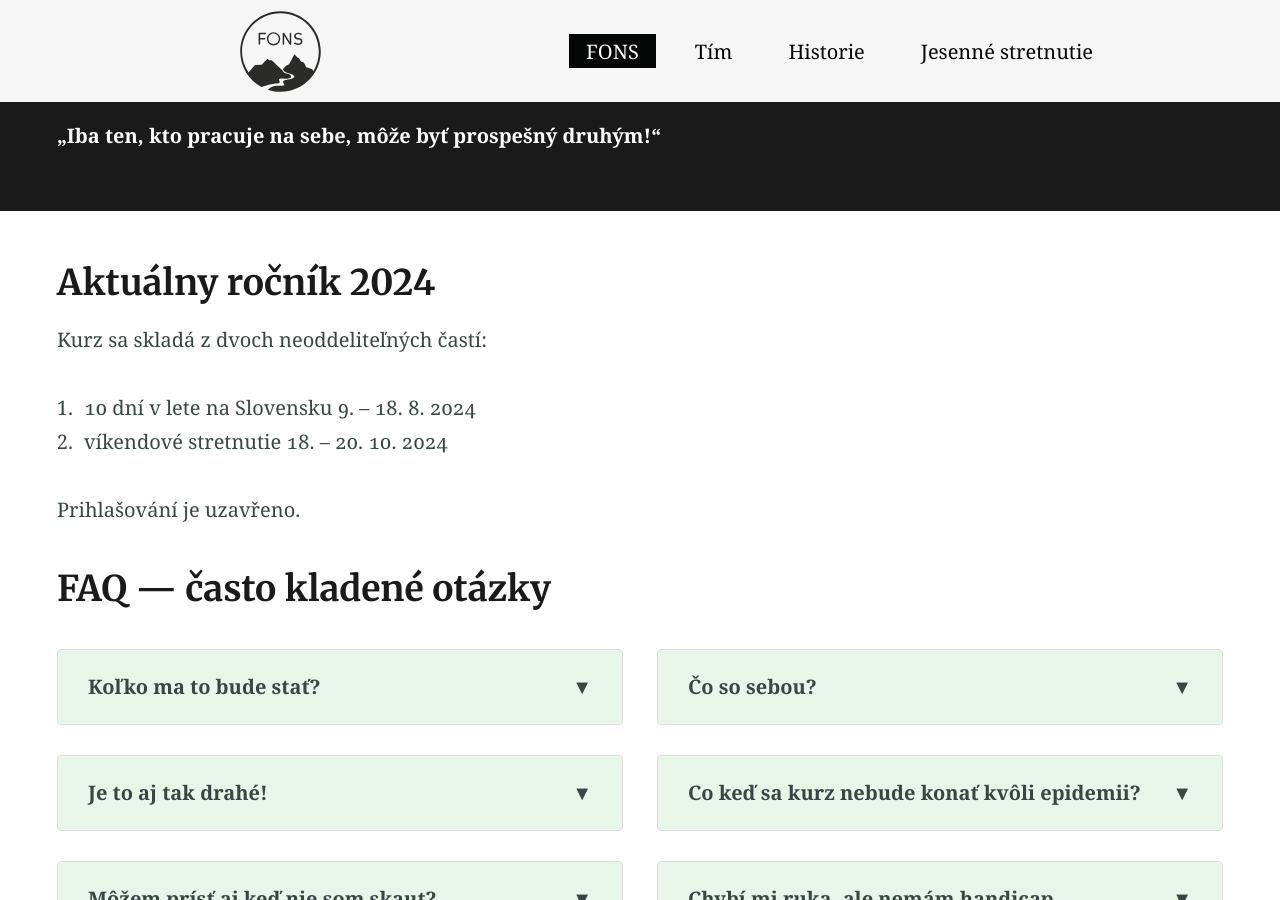
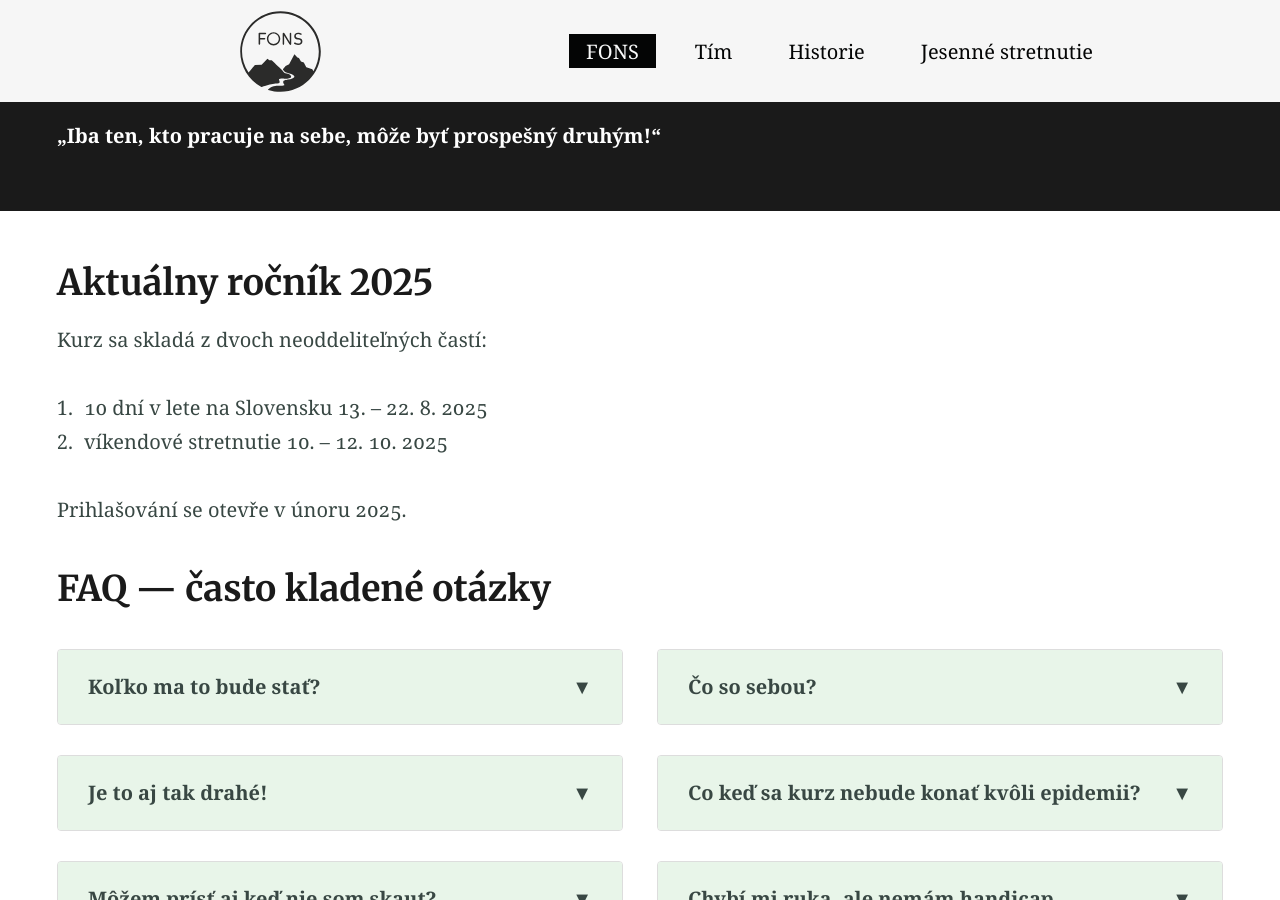
Before and after one commit to fonssk/fonssk.github.io, a Jekyll site: the page built from index.md, in a window 1280 px wide and 900 px high, scrolled down 2646 px. Built offline with Jekyll 4.4.1, drawn with Linux system fonts in a browser that asks for light colours.

Commit message:
Announce 2025!

```diff
--- a/index.md
+++ b/index.md
@@ -81,14 +81,14 @@ Skauti a neskauti sú vítaní v našich komunitách rovnako. Účasť neskautov
 {% include inverted_section.html content=inverted_content %}
 
 
-## Aktuálny ročník 2024
+## Aktuálny ročník 2025
 
 Kurz sa skladá z dvoch neoddeliteľných častí:
 
-1. 10 dní v lete na Slovensku 9. – 18. 8. 2024
-2. víkendové stretnutie 18. – 20. 10. 2024
+1. 10 dní v lete na Slovensku 13. – 22. 8. 2025
+2. víkendové stretnutie 10. – 12. 10. 2025
 
-Prihlašování je uzavřeno.
+Prihlašování se otevře v únoru 2025.
 
 
 ## FAQ — často kladené otázky
```
